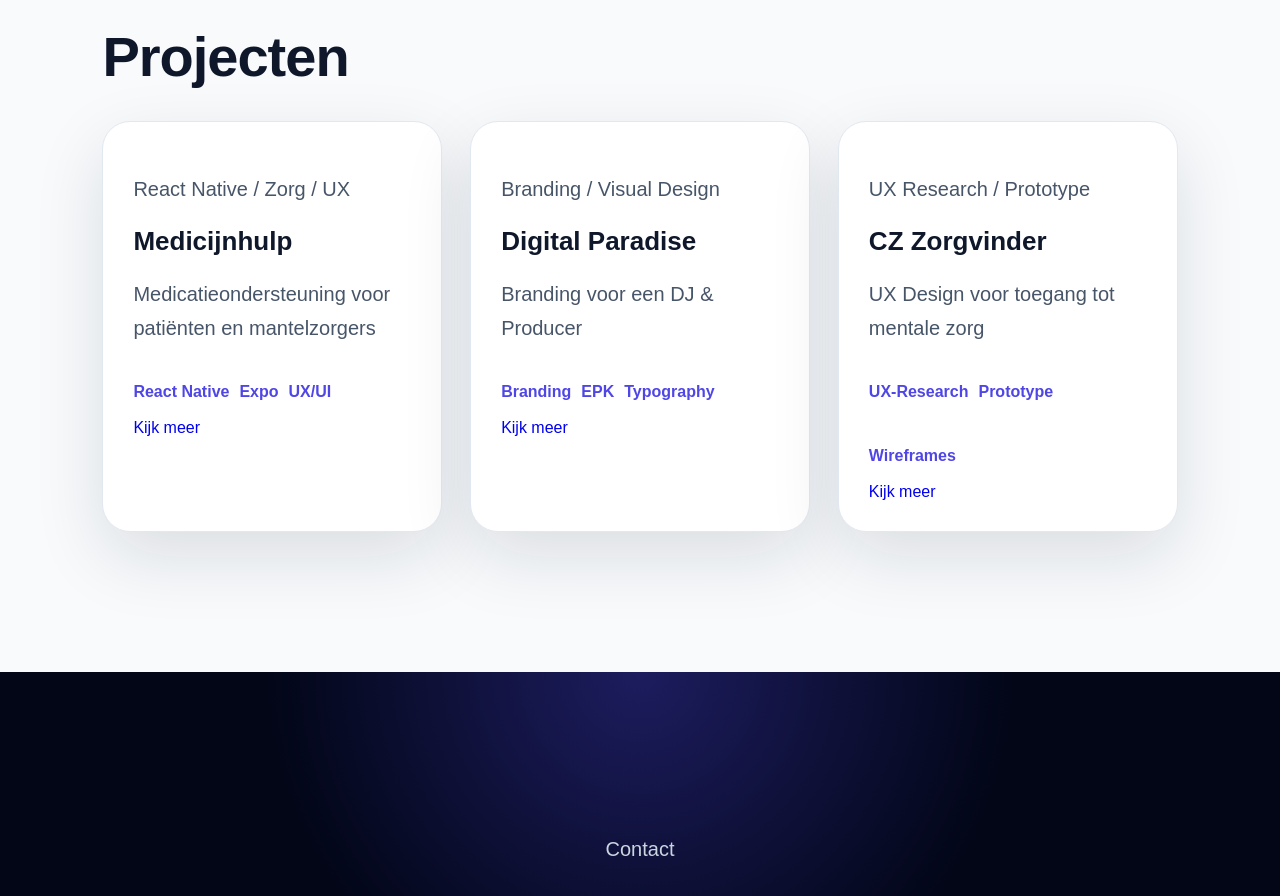
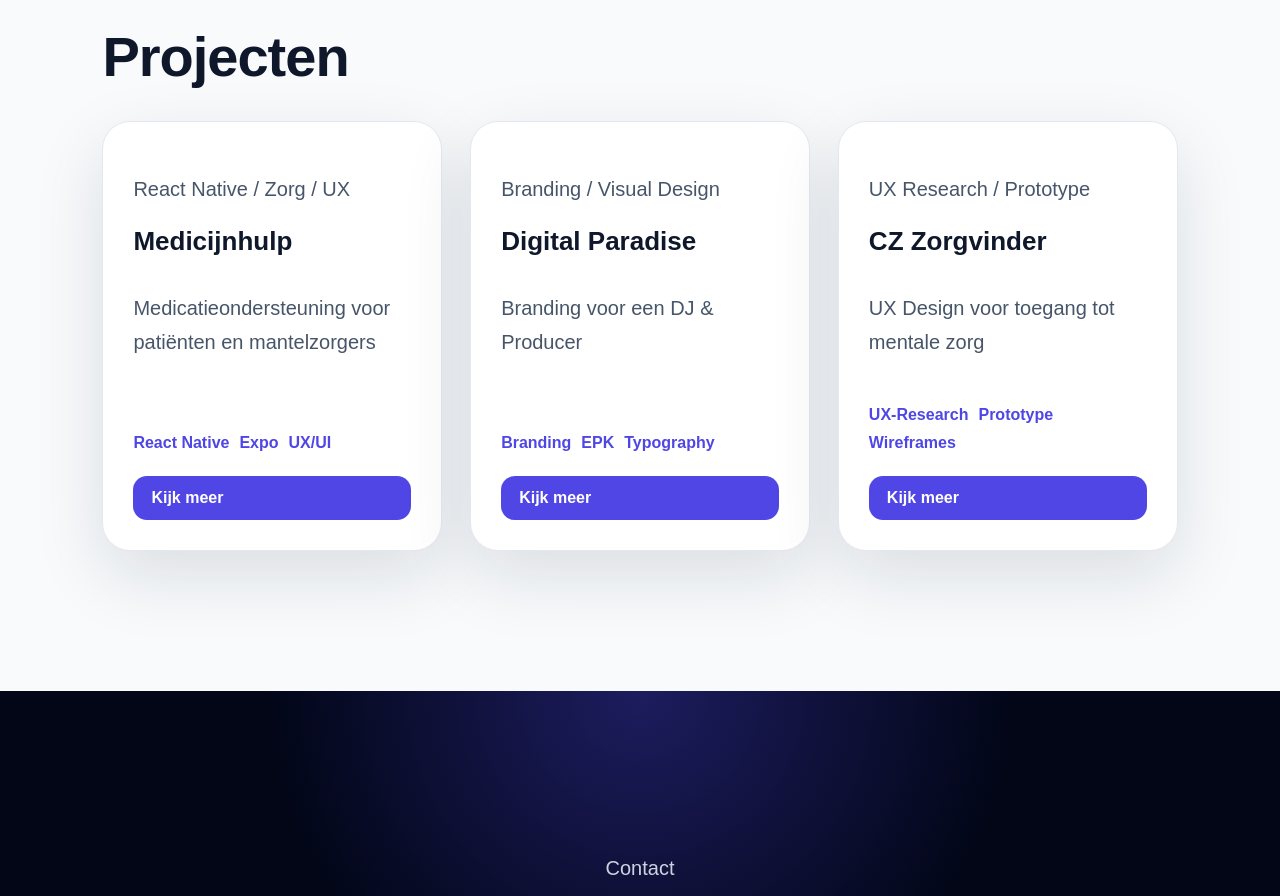
Before and after one commit to amal-alqasim14/ShowcasePortfolio-S3, a React (Vite) app in the folder showcase-portfolio/: page / in a window 1280 px wide. Shown: the part 2267-3163 px from the top of the page. Built offline with nearby package versions, Linux system fonts and the light colour scheme.

Commit message:
projects card gefixt

```diff
--- a/showcase-portfolio/src/App.css
+++ b/showcase-portfolio/src/App.css
@@ -111,6 +111,7 @@
   line-height: 1.7;
   color: #cbd5e1;
 }
+
 a {
   text-decoration: none;
 }
@@ -142,6 +143,9 @@
   box-shadow: 0 25px 70px rgba(15, 23, 42, 0.12);
   border: 1px solid #e2e8f0;
   transition: 0.3s ease;
+  display: flex;
+  flex-direction: column;
+  min-height: 430px;
 }
 
 .project-card:hover {
@@ -154,14 +158,18 @@
   margin-bottom: 14px;
 }
 
+.project-card p {
+  line-height: 1.7;
+}
+
 .project-card span {
   display: inline-block;
-  margin: 18px 0;
   color: #4f46e5;
   font-weight: 700;
 }
 
-.project-card button {
+.project-card button,
+.card-btn {
   border: none;
   background: #4f46e5;
   color: white;
@@ -170,9 +178,13 @@
   font-weight: 700;
   cursor: pointer;
   transition: 0.25s ease;
+  text-decoration: none;
+  display: flex;
+  align-items: center;
 }
 
-.project-card button:hover {
+.project-card button:hover,
+.card-btn:hover {
   background: #3730a3;
   transform: scale(1.04);
 }
@@ -181,6 +193,8 @@
   display: flex;
   gap: 10px;
   flex-wrap: wrap;
+  margin-top: auto;
+  margin-bottom: 24px;
 }
 
 #contact {
```
